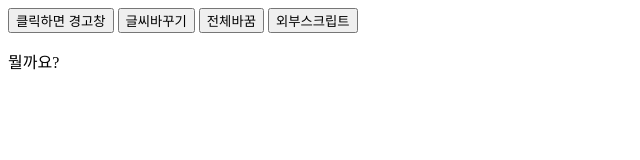
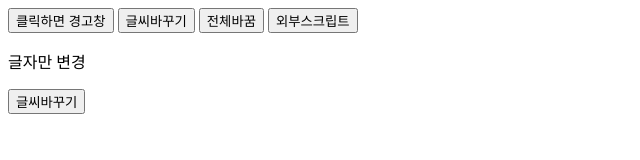
Before and after one commit to hongyeseul98-chaser/web1020, a plain HTML site: page 03_javascript/01_start/01test.html in a window 1280 px wide. Shown: the whole page, without its empty margins (0-640 px from the left). Drawn offline with Linux system fonts and the light colour scheme.

Commit message:
1103-학원끝

```diff
--- a/03_javascript/01_start/01test.html
+++ b/03_javascript/01_start/01test.html
@@ -13,6 +13,7 @@
   <button type="button" class="reset_btn">전체바꿈</button>
   <button type="button" id="out">외부스크립트</button>
   <p class="change">뭘까요?</p>
+  <button type="button" class="change_btn2">글씨바꾸기</button>
   <script>
     // ctrl+/ : 한 줄 주석
     /*
@@ -27,6 +28,11 @@
       document.write('<h1>자바스크립트 엄청 재미있어요.</h1>')
     }
   </script>
+  <script>
+    document.querySelector('.change').textContent = '글자만 변경'
+  </script>
+
+
   <script src="./js/01text.js"></script>
 </body>
 
```
